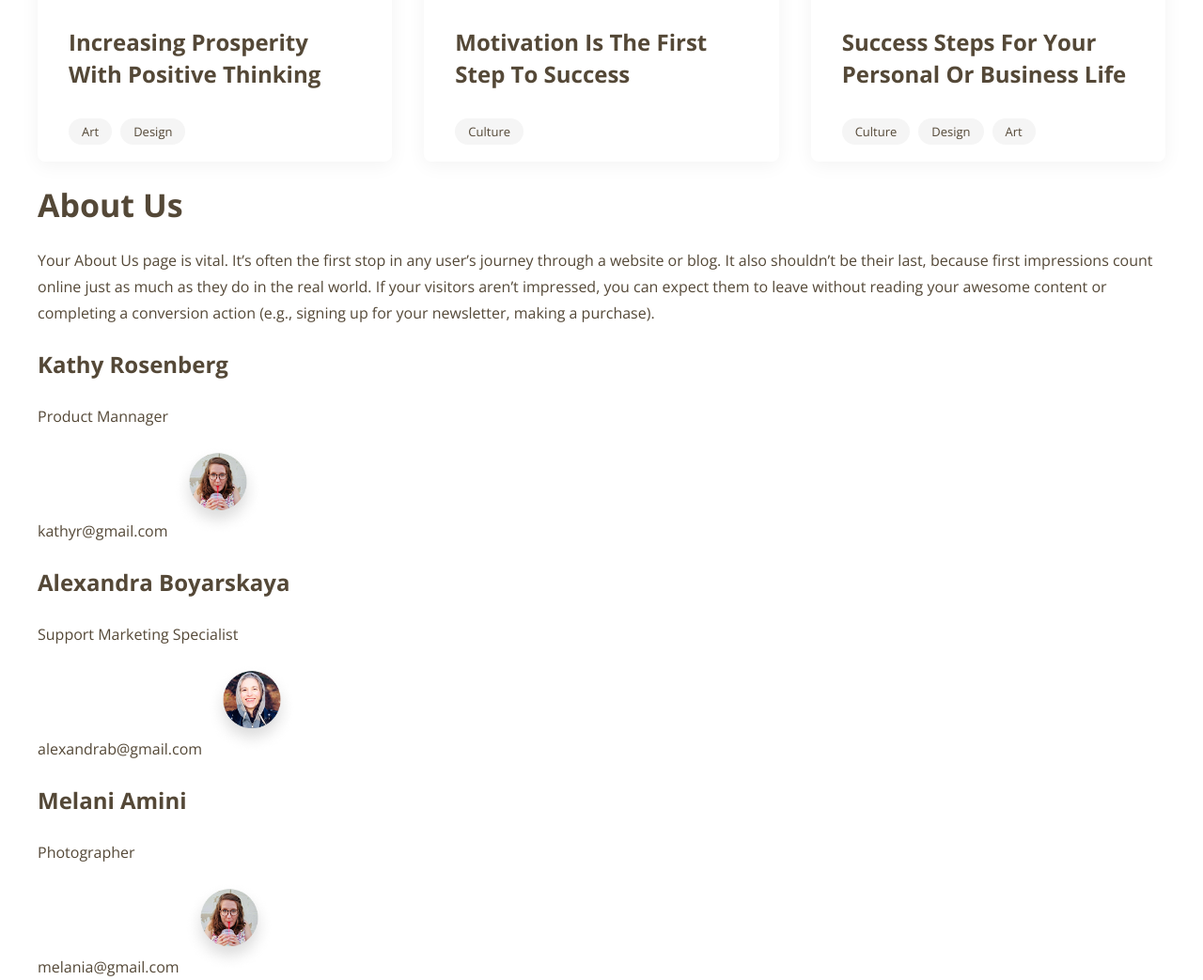
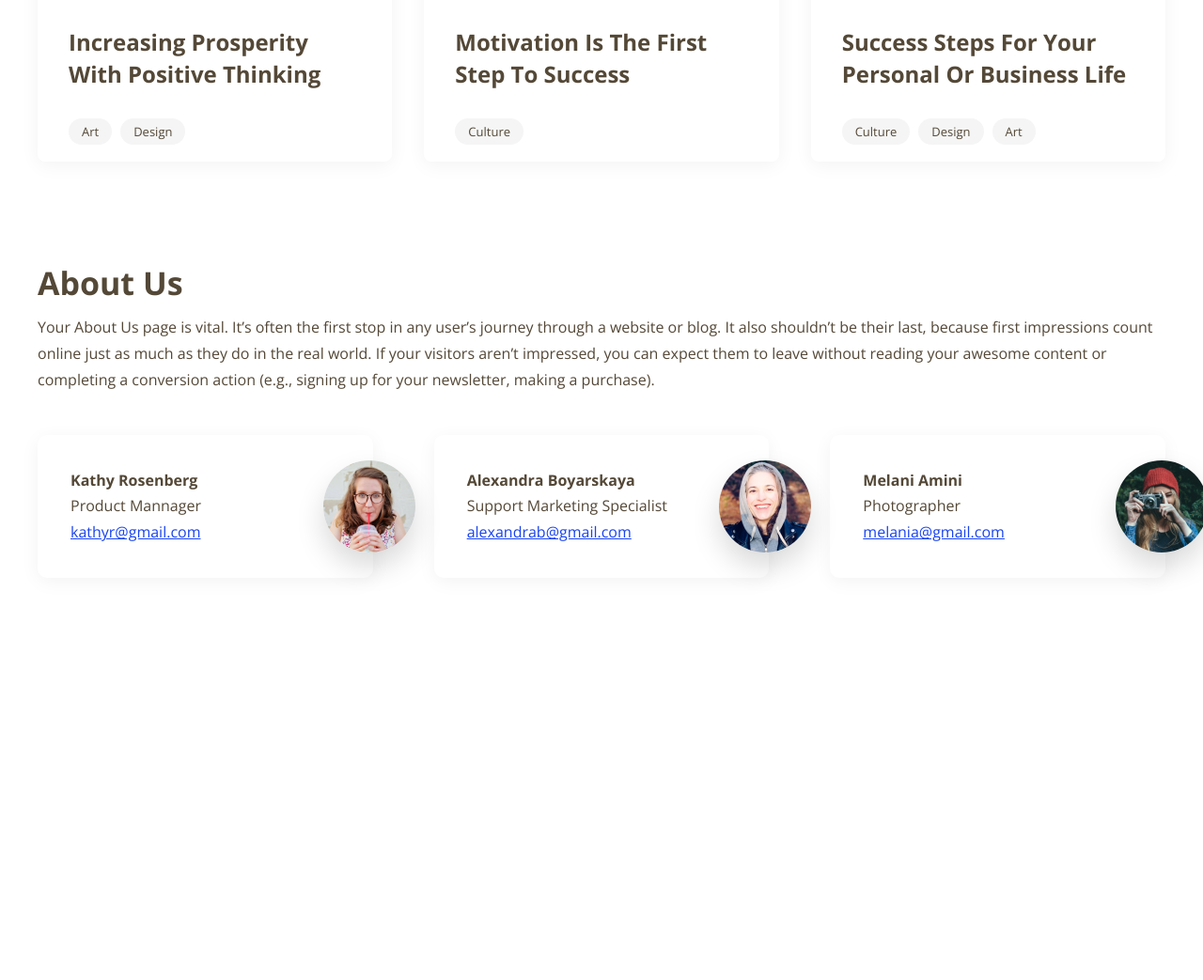
Before and after one commit to Nekko-Byte/productly, a website built with webpack: page src/index.html in a window 1280 px wide. Shown: the part 2475-3518 px from the top of the page at 94% size. After the commit the page ends 3206 px from the top, so only its background shows below. Built offline with nearby package versions, Linux system fonts and the light colour scheme; files whose address does not match are found by name.

Commit message:
feat: add styles for section about

```diff
--- a/src/index.html
+++ b/src/index.html
@@ -493,12 +493,12 @@
         <ul class="person person__list">
           <li class="person__item">
             <div class="person__card">
-              <h3 class="person__name">Kathy Rosenberg</h3>
+              <h3 class="person__name h5">Kathy Rosenberg</h3>
               <p class="person__job">Product Mannager</p>
-              <a class="persone__link" href="mailto:kathyr@gmail.com">kathyr@gmail.com</a>
+              <a class="person__link" href="mailto:kathyr@gmail.com">kathyr@gmail.com</a>
               <img
                 class="person__avatar"
-                src="~@images/person/1.png"
+                src="~@images/person/Kathy.png"
                 alt="Avatar Kathy Rosenberg"
                 width="98"
                 height="98"
@@ -508,12 +508,12 @@
           </li>
           <li class="person__item">
             <div class="person__card">
-              <h3 class="person__name">Alexandra Boyarskaya</h3>
+              <h3 class="person__name h5">Alexandra Boyarskaya</h3>
               <p class="person__job">Support Marketing Specialist</p>
-              <a class="persone__link" href="mailto:alexandrab@gmail.com">alexandrab@gmail.com</a>
+              <a class="person__link" href="mailto:alexandrab@gmail.com">alexandrab@gmail.com</a>
               <img
                 class="person__avatar"
-                src="~@images/person/2.png"
+                src="~@images/person/alexandra.png"
                 alt="Avatar Alexandra Boyarskaya"
                 width="98"
                 height="98"
@@ -523,12 +523,12 @@
           </li>
           <li class="person__item">
             <div class="person__card">
-              <h3 class="person__name">Melani Amini</h3>
+              <h3 class="person__name h5">Melani Amini</h3>
               <p class="person__job">Photographer</p>
-              <a class="persone__link" href="mailto:melania@gmail.com">melania@gmail.com</a>
+              <a class="person__link" href="mailto:melania@gmail.com">melania@gmail.com</a>
               <img
                 class="person__avatar"
-                src="~@images/person/1.png"
+                src="~@images/person/melani.png"
                 alt="Avatar Melani Amini"
                 width="98"
                 height="98"
--- a/src/styles/base/_typography.scss
+++ b/src/styles/base/_typography.scss
@@ -17,3 +17,7 @@ h3, .h3 {
 h4, .h4 {
   @include font(22px, 22px, 600)
 }
+
+h5, .h5 {
+  @include font(16px, 26px, 700);
+}
--- /dev/null
+++ b/src/styles/components/_person.scss
@@ -0,0 +1,41 @@
+@use "../helpers/" as *;
+
+.person {
+  &__list {
+    display: grid;
+    grid-template-columns: repeat(3, 1fr);
+    align-items: center;
+    column-gap: 65px;
+  }
+
+  &__card {
+    position: relative;
+    padding: 35px 88px 35px 35px;
+    border-radius: 10px;
+    box-shadow: 0 4px 20px 0 rgba(0, 0, 0, 0.05);
+  }
+
+  &__name {
+    margin: 0;
+  }
+
+  &__job {
+    margin: 0;
+  }
+
+  &__link {
+    color: #1943ef;
+    text-decoration: underline;
+  }
+
+  &__avatar {
+    @include square(98px, true);
+
+    position: absolute;
+    content: "";
+    right: -45px;
+    top: 50%;
+    translate: 0 -50%;
+    box-shadow: 0 15px 30px 0 rgba(0, 0, 0, 0.15);
+  }
+}
--- /dev/null
+++ b/src/styles/layout/_about.scss
@@ -0,0 +1,13 @@
+@use "../helpers/" as *;
+
+.about {
+  padding: 96px 0 100px;
+
+  &__title {
+    margin: 0 0 14px 0;
+  }
+
+  &__description {
+    margin: 0 0 45px 0;
+  }
+}
--- a/src/styles/main.scss
+++ b/src/styles/main.scss
@@ -19,6 +19,7 @@
 @use "./components/tool";
 @use "./components/tabs";
 @use "./components/card";
+@use "./components/person";
 
 // =============================================
 // Layout
@@ -27,3 +28,4 @@
 @use "./layout/hero";
 @use "./layout/tools";
 @use "./layout/strategies";
+@use "./layout/about";
```
Also changed, not shown: src/assets/images/person/1.png (deleted), src/assets/images/person/2.png (deleted), src/assets/images/person/3.png (deleted), src/assets/images/person/alexandra.png (added), src/assets/images/person/kathy.png (added), src/assets/images/person/melani.png (added).
